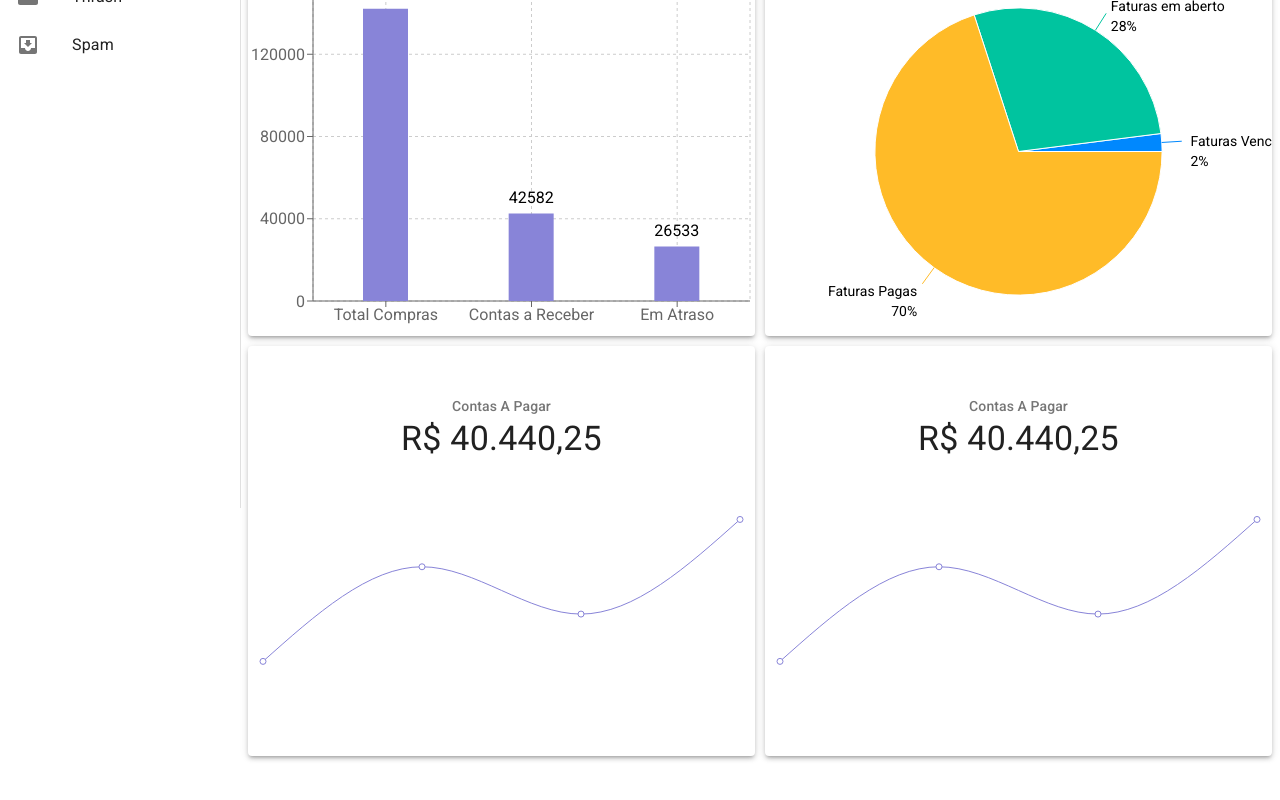
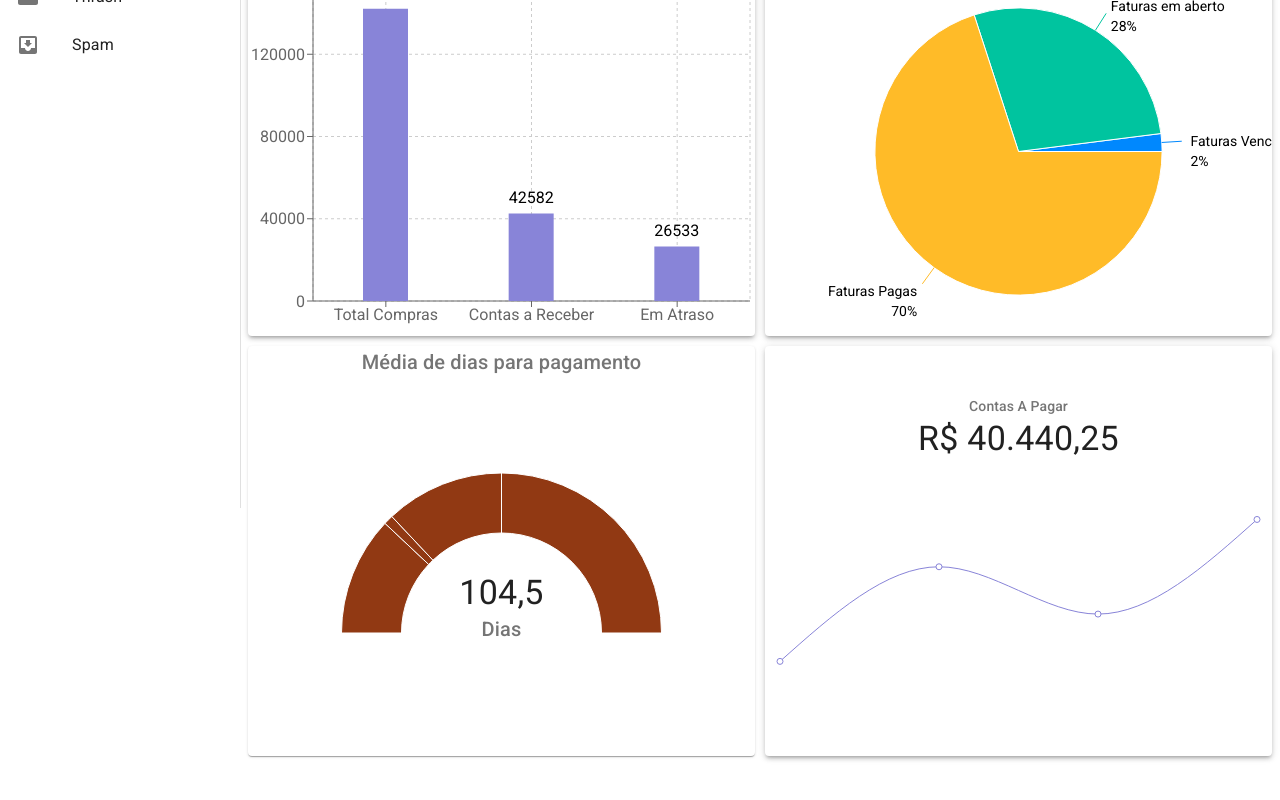
Before and after one commit to rafahgm/react-dashboard, a React (Create React App) app: page / in a window 1280 px wide. Shown: the part 292-1092 px from the top of the page. Before the commit the page ends 1056 px from the top, so only its background shows below. Built offline with nearby package versions, Linux system fonts and the light colour scheme.

Commit message:
Mean payment day card

```diff
--- /dev/null
+++ b/src/components/Cards/PaymentDays/index.tsx
@@ -0,0 +1,62 @@
+import { Paper, Typography } from "@material-ui/core";
+import React from "react";
+import { PieChart, Pie, ResponsiveContainer } from "recharts";
+
+const data = [
+  { name: "a", value: 25 },
+  { name: "b", value: 2 },
+  { name: "c", value: 25 },
+  { name: "d", value: 52 },
+];
+
+function PaymentDays() {
+  return (
+    <Paper style={{ height: "100%", position: "relative" }}>
+      <div>
+        <Typography align='center' color='textSecondary' variant='h6'>
+          Média de dias para pagamento
+        </Typography>
+      </div>
+      <div
+        style={{
+          position: "absolute",
+          top: "55%",
+          left: "50%",
+          transform: "translateX(-50%)",
+        }}
+      >
+        <Typography variant='h4' align='center'>
+          104,5
+        </Typography>
+        <Typography variant='h6' color='textSecondary' align='center'>
+          Dias
+        </Typography>
+      </div>
+
+      <div
+        style={{
+          position: "absolute",
+          top: "20%",
+          left: 0,
+          width: "100%",
+          height: "100%",
+        }}
+      >
+        <ResponsiveContainer>
+          <PieChart>
+            <Pie
+              dataKey='value'
+              data={data}
+              fill='#913913'
+              startAngle={180}
+              endAngle={0}
+              innerRadius={100}
+            />
+          </PieChart>
+        </ResponsiveContainer>
+      </div>
+    </Paper>
+  );
+}
+
+export default PaymentDays;
--- a/src/components/MainContent/index.tsx
+++ b/src/components/MainContent/index.tsx
@@ -6,6 +6,7 @@ import React from "react";
 import CreditOverview from "../Cards/CreditOverview";
 import ExpensesOverview from "../Cards/ExpensesOverview";
 import MonthlyExpenses from "../Cards/MonthlyExpenses";
+import PaymentDays from "../Cards/PaymentDays";
 
 const useStyles = makeStyles((theme: Theme) =>
   createStyles({
@@ -64,7 +65,7 @@ const MainContent = () => {
               gridRowEnd: "span 2",
             }}
           >
-            <MonthlyExpenses />
+            <PaymentDays />
           </div>
           <div
             style={{
```
Also changed, not shown: 1 other file (tests, documents, lock files or other folders).
